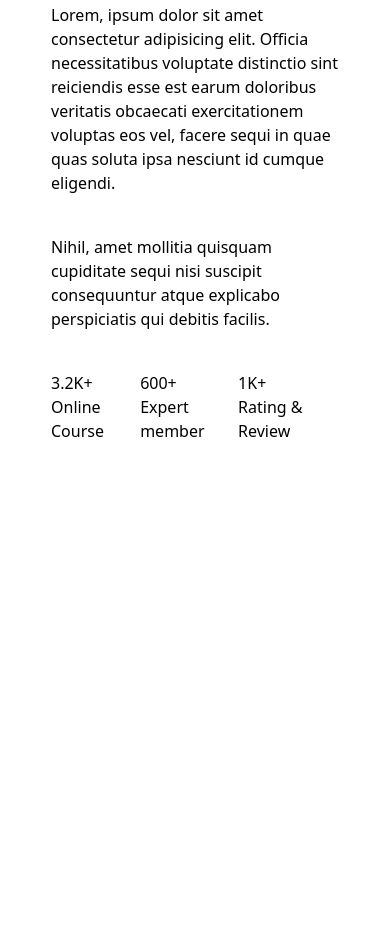
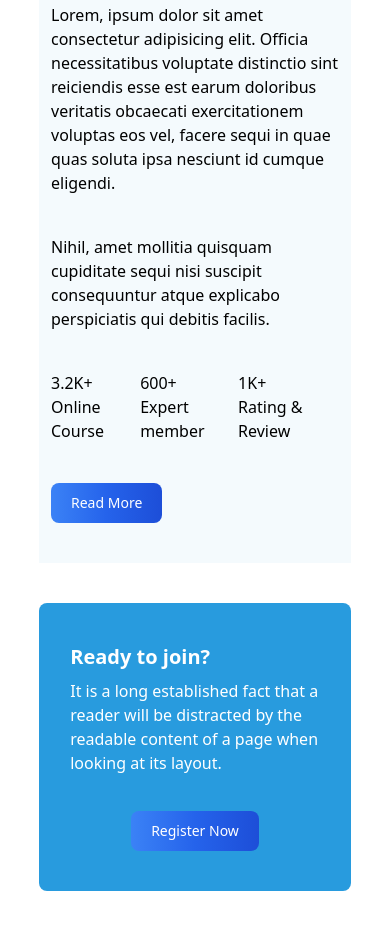
Before and after one commit to salehshakib/ed-guru-tailwind-resopnsive, a plain HTML site: page index.html in a window 390 px wide. Shown: the part 2223-3152 px from the top of the page. Before the commit the page ends 2706 px from the top, so only its background shows below. Drawn offline with nearby package versions, Linux system fonts and the light colour scheme.

Commit message:
register responsive done

```diff
--- a/index.html
+++ b/index.html
@@ -461,10 +461,14 @@
 
       <section id="explore-us">
         <div class="container w-4/5 mx-auto flex flex-col sm:flex-row">
-          <div class="w-full lg:w-2/5 ">
-            <img src="./images/working.png" alt="" class="object-cover h-56 md:h-full w-full" />
+          <div class="w-full lg:w-2/5">
+            <img
+              src="./images/working.png"
+              alt=""
+              class="object-cover h-56 md:h-full w-full"
+            />
           </div>
-          <div class="w-full lg:w-3/5 px-3 lg:p-10">
+          <div class="w-full lg:w-3/5 px-3 lg:p-10 bg-[#F4FAFD]">
             <h1>Explore The elearning Institute</h1>
             <p class="my-10">
               Lorem, ipsum dolor sit amet consectetur adipisicing elit. Officia
@@ -491,11 +495,33 @@
                 <p>Rating & Review</p>
               </div>
             </div>
+            <div class="my-10 w-max">
+              <button
+                type="button"
+                class="text-white bg-gradient-to-r from-blue-500 via-blue-600 to-blue-700 hover:bg-gradient-to-br focus:ring-4 focus:outline-none focus:ring-blue-300 dark:focus:ring-blue-800 font-medium rounded-lg text-sm px-5 py-2.5 text-center"
+              >
+                Read More
+              </button>
+            </div>
           </div>
         </div>
       </section>
       <section id="register">
+        <div class="container w-4/5 mx-auto bg-[#289BDE] rounded-lg p-10 md:p-15 my-10 px-0 lg:px-10 lg:my-20 flex flex-col lg:flex-row justify-between items-center">
+          <div class="w-4/5 lg:w-1/2 text-white ">
+            <h1 class="text-xl font-bold md:text-3xl">Ready to join?</h1>
+            <p class="my-2 lg:my-5">It is a long established fact that a reader will be distracted by the readable content of a page when looking at its layout.</p>
+          </div>
 
+          <div class="">
+            <button
+                type="button"
+                class="text-white bg-gradient-to-r from-blue-500 via-blue-600 to-blue-700 hover:bg-gradient-to-br focus:ring-4 focus:outline-none focus:ring-blue-300 dark:focus:ring-blue-800 font-medium rounded-lg text-sm px-5 py-2.5 text-center mt-7 lg:mt-0"
+              >
+                Register Now
+              </button>
+          </div>
+        </div>
       </section>
     </main>
 
```
Also changed, not shown: variable.js (+2 -8 lines).
